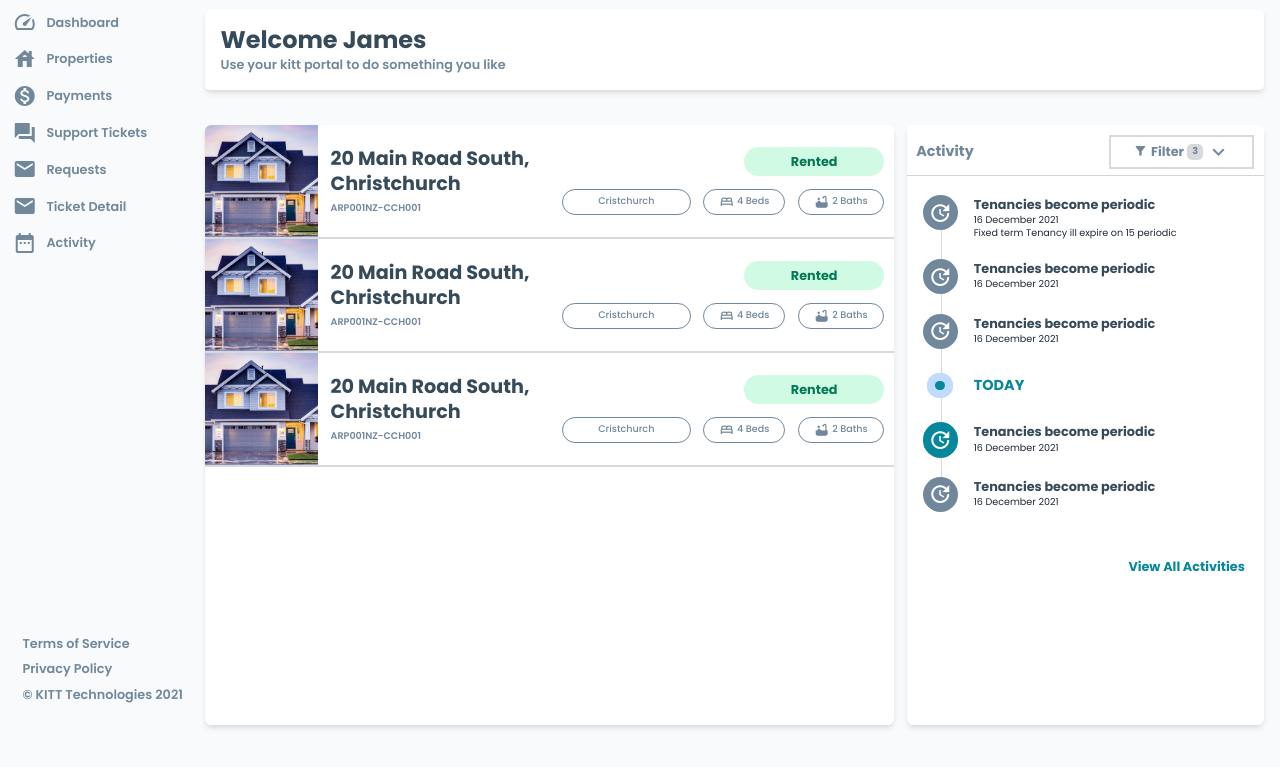
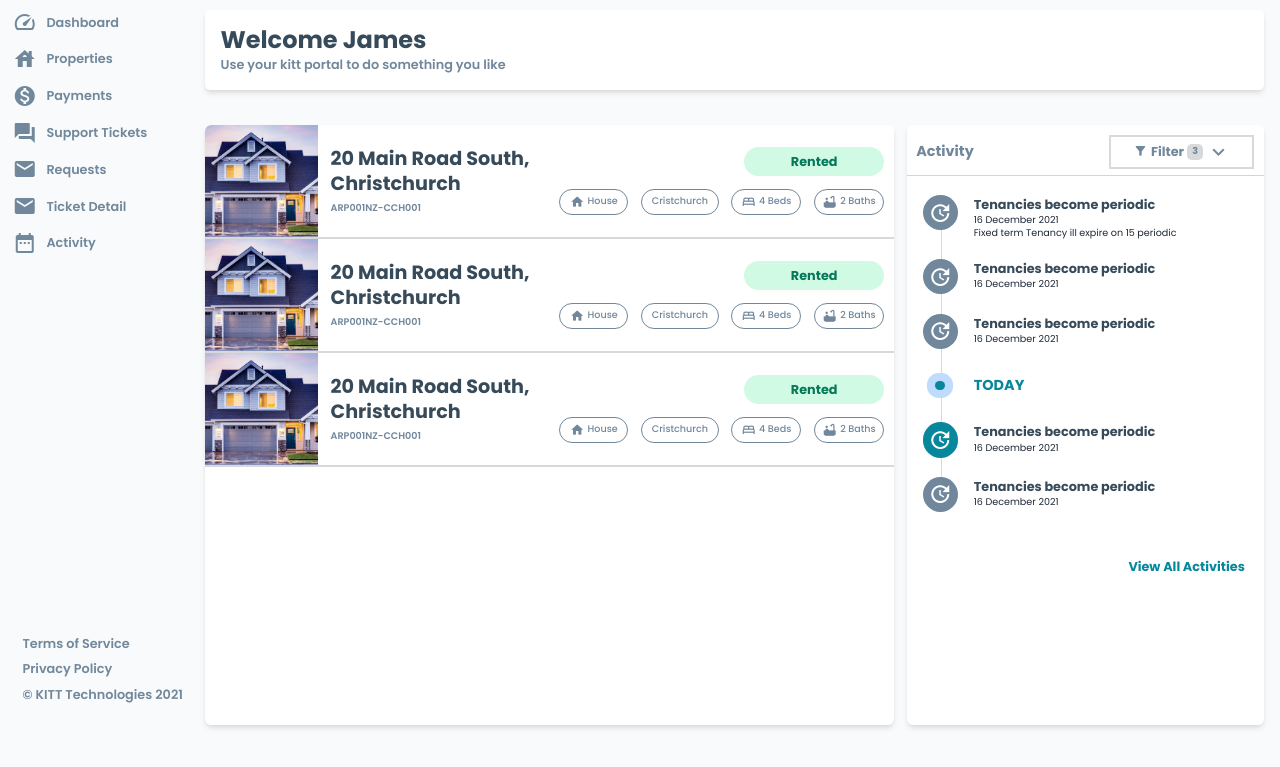
Before and after one commit to ranaharoon3222/james_app, a website: page src/index.html in a window 1280 px wide. Shown: the part 83-850 px from the top of the page. Drawn offline with Linux system fonts and the light colour scheme; files whose address does not match are found by name.

Commit message:
fixed issues

```diff
--- a/src/index.html
+++ b/src/index.html
@@ -173,6 +173,7 @@
                     <div class="w-full my-4 xl:px-4 xl:w-2/3 xl:my-0">
                         <div class="bg-white overflow-hidden shadow-md xl:min-h-[600px] rounded-lg pb-3  h-full ">
                             <!-- property section -->
+                            <a href="#">
                                 <div
                                     class="flex flex-wrap items-center overflow-hidden bg-white border-b-2 border-accent-focus xl:pr-3">
                                     <div class="w-full overflow-hidden xl:w-2/12">
@@ -185,10 +186,12 @@
 
                                     <div class="w-full overflow-hidden xl:w-[50%] pl-4 pr-4">
                                         <!-- Column Content -->
-                                    <h1 class="mt-3 text-lg font-extrabold md:text-2xl xl:mt-0 text-secondary-focus">
+                                        <h1
+                                            class="mt-3 text-lg font-extrabold md:text-2xl xl:mt-0 text-secondary-focus">
                                             20 Main Road South, Christchurch
                                         </h1>
-                                    <span class="text-xs font-semibold uppercase text-secondary">ARP001NZ-CCH001</span>
+                                        <span
+                                            class="text-xs font-semibold uppercase text-secondary">ARP001NZ-CCH001</span>
                                     </div>
 
                                     <div class="w-full px-4 py-4 md:p-4 xl:w-1/3 xl:p-0 ">
@@ -197,22 +200,29 @@
                                             class="xl:ml-auto xl:px-11 px-2  w-full flex items-center justify-center max-w-[140px] font-bold text-green-700 bg-green-100 rounded-3xl h-9">Rented</span>
                                         <div class="flex mt-4 xl:justify-end">
                                             <span
-                                            class="px-3 xl:px-11 w-full flex items-center justify-center max-w-[140px] font-medium text-secondary rounded-3xl h-8 border border-secondary mr-1 xl:mr-4 text-xs">Cristchurch</span>
+                                                class="px-1 xl:px-3 w-full flex items-center justify-center max-w-[140px] font-medium text-secondary rounded-3xl h-8 border border-secondary mr-1 xl:mr-4 text-xs">
+                                                <span class="mr-1 text-lg material-icons">
+                                                    home
+                                                </span> House</span></span>
                                             <span
-                                            class="min-w-[82px] px-1 w-full flex items-center justify-center max-w-[100px] font-medium text-secondary rounded-3xl h-8 border border-secondary mr-1 xl:mr-4 text-xs">
+                                                class="px-1 xl:px-3 w-full flex items-center justify-center max-w-[140px] font-medium text-secondary rounded-3xl h-8 border border-secondary mr-1 xl:mr-4 text-xs">Cristchurch</span>
+                                            <span
+                                                class="min-w-[70px] px-1 w-full flex items-center justify-center max-w-[100px] font-medium text-secondary rounded-3xl h-8 border border-secondary mr-1 xl:mr-4 text-xs">
                                                 <span class="mr-1 text-lg material-icons">
                                                     bed
                                                 </span> 4 Beds</span>
                                             <span
-                                            class="min-w-[86px] px-1 w-full flex items-center justify-center max-w-[110px] font-medium text-secondary rounded-3xl h-8 border border-secondary text-xs"><span
+                                                class="min-w-[70px] px-1 w-full flex items-center justify-center max-w-[110px] font-medium text-secondary rounded-3xl h-8 border border-secondary text-xs"><span
                                                     class="mr-1 text-lg material-icons">
                                                     bathtub
                                                 </span> 2 Baths</span>
                                         </div>
                                     </div>
                                 </div>
+                            </a>
                             <!-- end property section -->
                             <!-- property section -->
+                            <a href="#">
                                 <div
                                     class="flex flex-wrap items-center overflow-hidden bg-white border-b-2 border-accent-focus xl:pr-3">
                                     <div class="w-full overflow-hidden xl:w-2/12">
@@ -225,10 +235,12 @@
 
                                     <div class="w-full overflow-hidden xl:w-[50%] pl-4 pr-4">
                                         <!-- Column Content -->
-                                    <h1 class="mt-3 text-lg font-extrabold md:text-2xl xl:mt-0 text-secondary-focus">
+                                        <h1
+                                            class="mt-3 text-lg font-extrabold md:text-2xl xl:mt-0 text-secondary-focus">
                                             20 Main Road South, Christchurch
                                         </h1>
-                                    <span class="text-xs font-semibold uppercase text-secondary">ARP001NZ-CCH001</span>
+                                        <span
+                                            class="text-xs font-semibold uppercase text-secondary">ARP001NZ-CCH001</span>
                                     </div>
 
                                     <div class="w-full px-4 py-4 md:p-4 xl:w-1/3 xl:p-0 ">
@@ -237,22 +249,29 @@
                                             class="xl:ml-auto xl:px-11 px-2  w-full flex items-center justify-center max-w-[140px] font-bold text-green-700 bg-green-100 rounded-3xl h-9">Rented</span>
                                         <div class="flex mt-4 xl:justify-end">
                                             <span
-                                            class="px-3 xl:px-11 w-full flex items-center justify-center max-w-[140px] font-medium text-secondary rounded-3xl h-8 border border-secondary mr-1 xl:mr-4 text-xs">Cristchurch</span>
+                                                class="px-1 xl:px-3 w-full flex items-center justify-center max-w-[140px] font-medium text-secondary rounded-3xl h-8 border border-secondary mr-1 xl:mr-4 text-xs">
+                                                <span class="mr-1 text-lg material-icons">
+                                                    home
+                                                </span> House</span></span>
                                             <span
-                                            class="min-w-[82px] px-1 w-full flex items-center justify-center max-w-[100px] font-medium text-secondary rounded-3xl h-8 border border-secondary mr-1 xl:mr-4 text-xs">
+                                                class="px-1 xl:px-3 w-full flex items-center justify-center max-w-[140px] font-medium text-secondary rounded-3xl h-8 border border-secondary mr-1 xl:mr-4 text-xs">Cristchurch</span>
+                                            <span
+                                                class="min-w-[70px] px-1 w-full flex items-center justify-center max-w-[100px] font-medium text-secondary rounded-3xl h-8 border border-secondary mr-1 xl:mr-4 text-xs">
                                                 <span class="mr-1 text-lg material-icons">
                                                     bed
                                                 </span> 4 Beds</span>
                                             <span
-                                            class="min-w-[86px] px-1 w-full flex items-center justify-center max-w-[110px] font-medium text-secondary rounded-3xl h-8 border border-secondary text-xs"><span
+                                                class="min-w-[70px] px-1 w-full flex items-center justify-center max-w-[110px] font-medium text-secondary rounded-3xl h-8 border border-secondary text-xs"><span
                                                     class="mr-1 text-lg material-icons">
                                                     bathtub
                                                 </span> 2 Baths</span>
                                         </div>
                                     </div>
                                 </div>
+                            </a>
                             <!-- end property section -->
                             <!-- property section -->
+                            <a href="#">
                                 <div
                                     class="flex flex-wrap items-center overflow-hidden bg-white border-b-2 border-accent-focus xl:pr-3">
                                     <div class="w-full overflow-hidden xl:w-2/12">
@@ -265,10 +284,12 @@
 
                                     <div class="w-full overflow-hidden xl:w-[50%] pl-4 pr-4">
                                         <!-- Column Content -->
-                                    <h1 class="mt-3 text-lg font-extrabold md:text-2xl xl:mt-0 text-secondary-focus">
+                                        <h1
+                                            class="mt-3 text-lg font-extrabold md:text-2xl xl:mt-0 text-secondary-focus">
                                             20 Main Road South, Christchurch
                                         </h1>
-                                    <span class="text-xs font-semibold uppercase text-secondary">ARP001NZ-CCH001</span>
+                                        <span
+                                            class="text-xs font-semibold uppercase text-secondary">ARP001NZ-CCH001</span>
                                     </div>
 
                                     <div class="w-full px-4 py-4 md:p-4 xl:w-1/3 xl:p-0 ">
@@ -277,20 +298,26 @@
                                             class="xl:ml-auto xl:px-11 px-2  w-full flex items-center justify-center max-w-[140px] font-bold text-green-700 bg-green-100 rounded-3xl h-9">Rented</span>
                                         <div class="flex mt-4 xl:justify-end">
                                             <span
-                                            class="px-3 xl:px-11 w-full flex items-center justify-center max-w-[140px] font-medium text-secondary rounded-3xl h-8 border border-secondary mr-1 xl:mr-4 text-xs">Cristchurch</span>
+                                                class="px-1 xl:px-3 w-full flex items-center justify-center max-w-[140px] font-medium text-secondary rounded-3xl h-8 border border-secondary mr-1 xl:mr-4 text-xs">
+                                                <span class="mr-1 text-lg material-icons">
+                                                    home
+                                                </span> House</span></span>
                                             <span
-                                            class="min-w-[82px] px-1 w-full flex items-center justify-center max-w-[100px] font-medium text-secondary rounded-3xl h-8 border border-secondary mr-1 xl:mr-4 text-xs">
+                                                class="px-1 xl:px-3 w-full flex items-center justify-center max-w-[140px] font-medium text-secondary rounded-3xl h-8 border border-secondary mr-1 xl:mr-4 text-xs">Cristchurch</span>
+                                            <span
+                                                class="min-w-[70px] px-1 w-full flex items-center justify-center max-w-[100px] font-medium text-secondary rounded-3xl h-8 border border-secondary mr-1 xl:mr-4 text-xs">
                                                 <span class="mr-1 text-lg material-icons">
                                                     bed
                                                 </span> 4 Beds</span>
                                             <span
-                                            class="min-w-[86px] px-1 w-full flex items-center justify-center max-w-[110px] font-medium text-secondary rounded-3xl h-8 border border-secondary text-xs"><span
+                                                class="min-w-[70px] px-1 w-full flex items-center justify-center max-w-[110px] font-medium text-secondary rounded-3xl h-8 border border-secondary text-xs"><span
                                                     class="mr-1 text-lg material-icons">
                                                     bathtub
                                                 </span> 2 Baths</span>
                                         </div>
                                     </div>
                                 </div>
+                            </a>
                             <!-- end property section -->
 
                         </div>
```
Also changed, not shown: src/payments.html (+14 -21 lines), src/properties.html (+15 -7 lines), src/assets/css/tailwind.css. Lines whose indentation alone changed are shown as unchanged.
